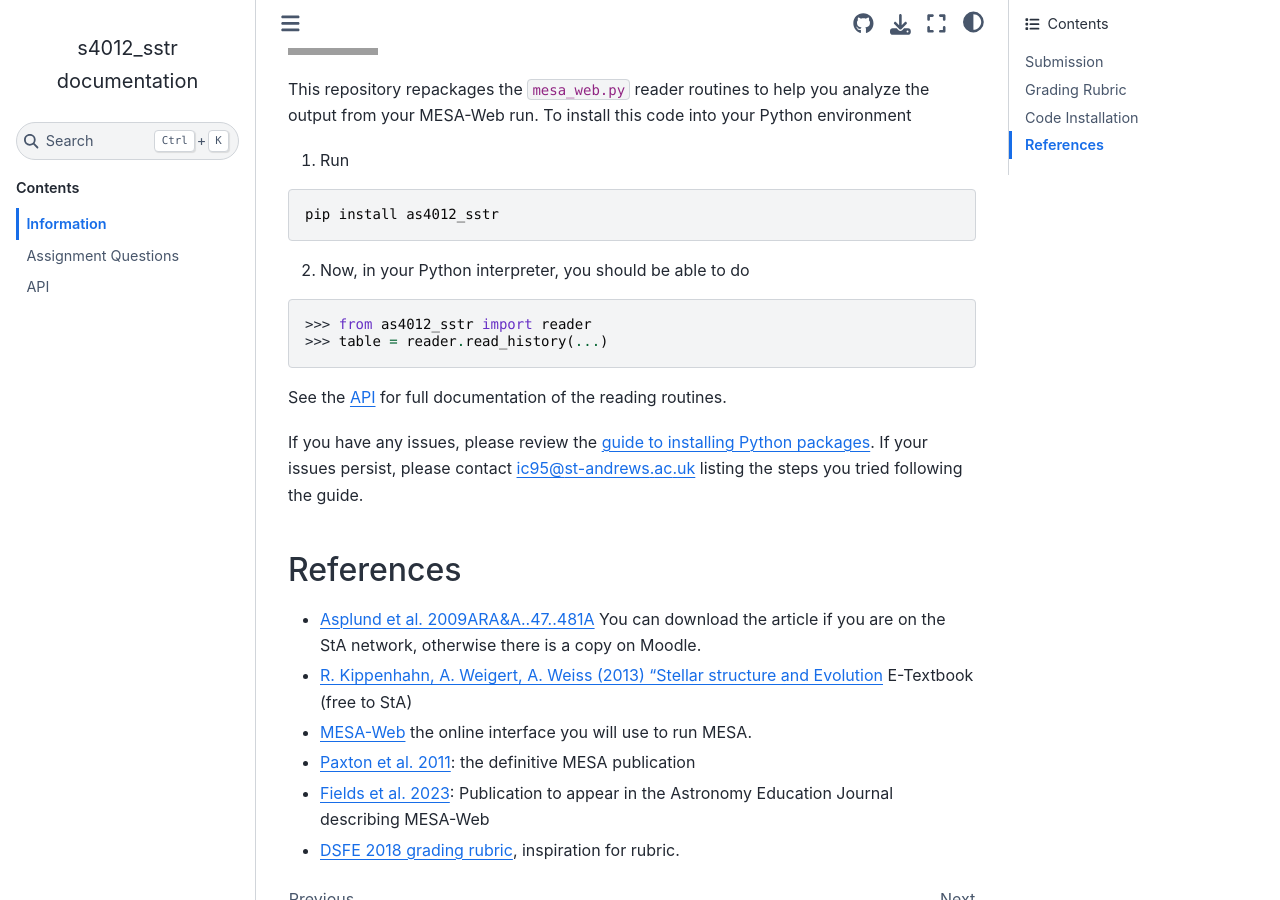
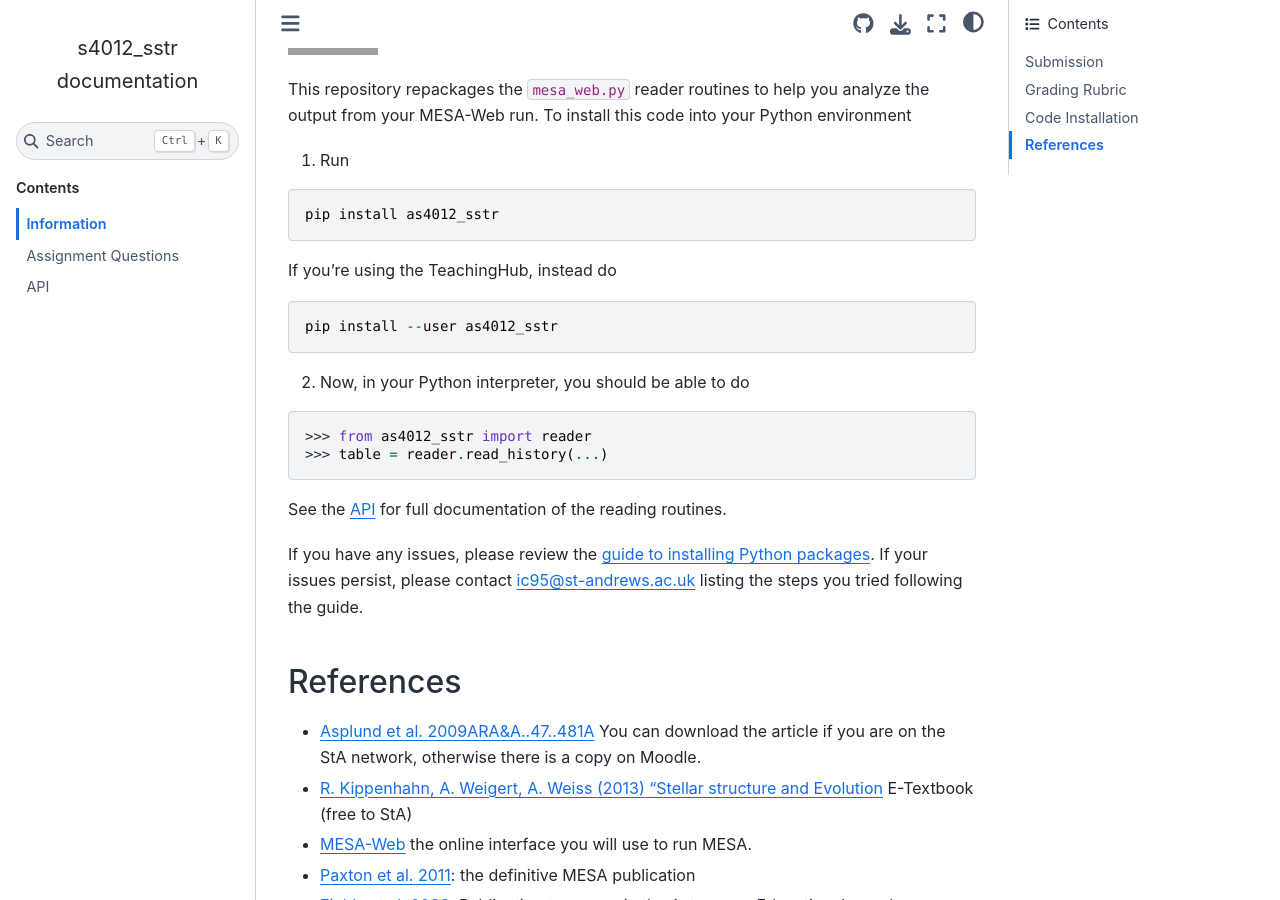
Before and after one commit to iancze/AS4012-MESA, a Sphinx documentation site: the page built from docs/information.md, in a window 1280 px wide and 900 px high, scrolled down 1634 px. Built offline with Sphinx 7.4.7 and the Sphinx Book theme 1.1.4, drawn with Linux system fonts in a browser that asks for light colours; grey boxes are pictures that could not be loaded.

Commit message:
updated install instructions for TeachingHub

````diff
--- a/docs/information.md
+++ b/docs/information.md
@@ -44,6 +44,10 @@ This repository repackages the `mesa_web.py` reader routines to help you analyze
 ```
 pip install as4012_sstr
 ```
+If you're using the TeachingHub, instead do
+```
+pip install --user as4012_sstr
+```
 2. Now, in your Python interpreter, you should be able to do
 ```
 >>> from as4012_sstr import reader
````
